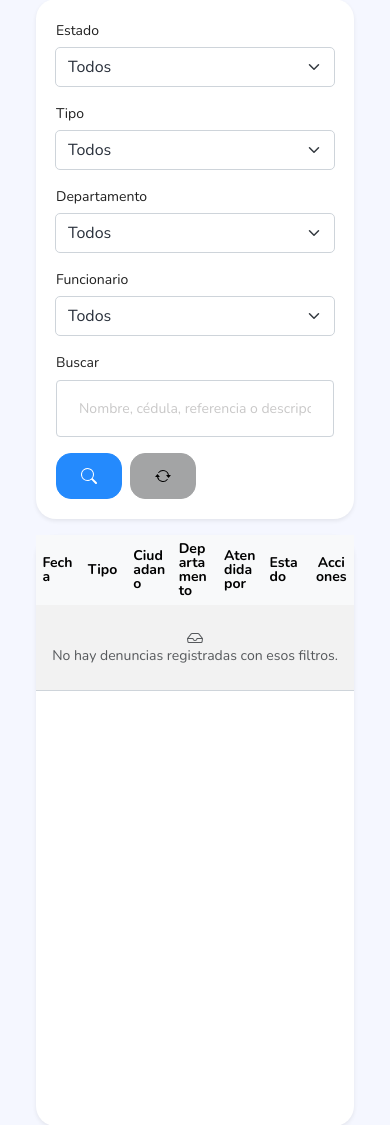
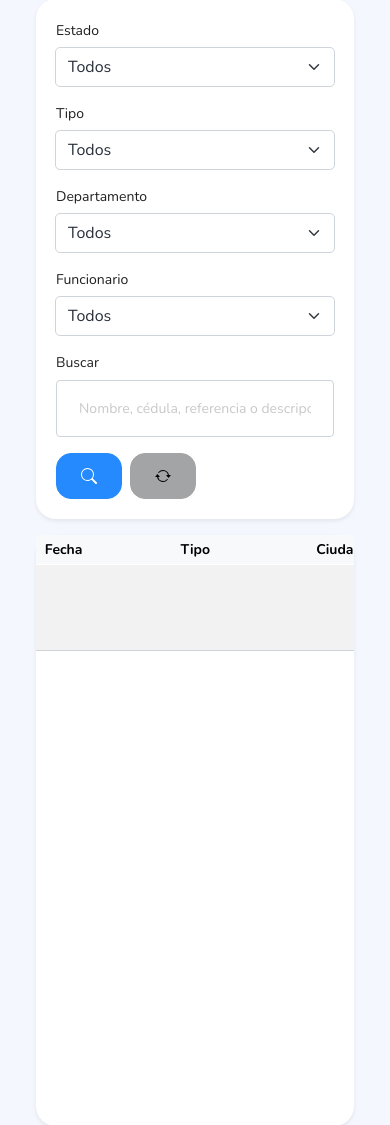
Before and after one commit to tuhackerfav9-stack/Denuncias_Gad, a Django app: page /web/denuncias/ in a window 390 px wide. Shown: the part 157-1282 px from the top of the page. Run offline with Django 5.2, Linux system fonts and the light colour scheme; the visitor is signed in with stand-in values (Sample User, id 1); data comes from the database, SQL or seed files in the repository; data that the repository does not hold is empty; some libraries are stand-ins or nearby versions.

Commit message:
tablas 2.0

```diff
--- a/web/templates/base.html
+++ b/web/templates/base.html
@@ -97,81 +97,83 @@
   text-transform: uppercase;
   letter-spacing: .5px;
 }
-
+  </style>
+  <style>
 /* ================================
    TABLAS RESPONSIVE GLOBAL TESIS
 ================================ */
 
-/* La tabla nunca se desborda */
-.table {
-  table-layout: fixed;
+/* Contenedor estándar */
+.table-responsive {
   width: 100%;
+  overflow-x: hidden;
 }
 
-/* Permite que el texto largo baje */
+/* Tabla base */
+.table {
+  width: 100%;
+  table-layout: fixed;
+  margin-bottom: 0;
+}
+
 .table th,
 .table td {
   white-space: normal !important;
+  word-break: break-word;
   overflow-wrap: break-word;
-  word-wrap: break-word;
   vertical-align: middle;
-  font-size: 0.9rem;
+  font-size: 0.90rem;
+  padding: 0.65rem 0.75rem;
 }
 
-/* Limita ancho para que no crezca infinito */
-.table td {
-  max-width: 180px;
+/* Encabezados más limpios */
+.table th {
+  font-weight: 700;
 }
 
-/* Acciones siempre compactas */
-.table td:last-child {
-  width: 110px;
-  white-space: nowrap !important;
-}
-
-/* Evita scroll horizontal en PC */
+/* Desktop / laptop: sin scroll horizontal */
 @media (min-width: 992px) {
   .table-responsive {
-    overflow-x: visible !important;
+    overflow-x: hidden !important;
+  }
+
+  .table td,
+  .table th {
+    font-size: 0.90rem;
   }
 }
 
-/* ================================
-   MOBILE MODE (TELÉFONO)
-================================ */
-@media (max-width: 768px) {
+/* Mobile / tablet: aquí sí permitimos scroll */
+@media (max-width: 991.98px) {
+  .table-responsive {
+    overflow-x: auto !important;
+    -webkit-overflow-scrolling: touch;
+  }
 
   .table {
-    font-size: 0.75rem;
+    min-width: 950px; /* fuerza scroll solo en móvil */
   }
 
-  .table td {
-    max-width: 120px;
-    padding: 0.4rem;
+  .table td,
+  .table th {
+    font-size: 0.78rem;
+    padding: 0.45rem 0.55rem;
+    white-space: nowrap !important; /* en móvil mejor scroll que romper feo */
   }
 
-  .table th {
-    font-size: 0.7rem;
-    padding: 0.4rem;
-  }
-
-  /* Botones en columna en móvil */
   .btn-group {
-    flex-direction: column;
+    display: flex;
+    flex-wrap: nowrap;
+    gap: 4px;
   }
 
   .btn-group .btn {
-    margin-bottom: 2px;
+    margin-bottom: 0;
+    padding: 0.35rem 0.5rem;
+    font-size: 0.72rem;
   }
-  /* ===== AJUSTES ESPECÍFICOS DENUNCIAS ===== */
-.table td:nth-child(1) { width: 90px; }   /* fecha */
-.table td:nth-child(2) { max-width: 140px; } /* tipo */
-.table td:nth-child(3) { max-width: 180px; } /* ciudadano */
-.table td:nth-child(4) { max-width: 140px; } /* departamento */
-.table td:nth-child(5) { max-width: 180px; } /* funcionario */
 }
-
-  </style>
+</style>
 
   {% block extra_css %}{% endblock %}
 </head>
```
